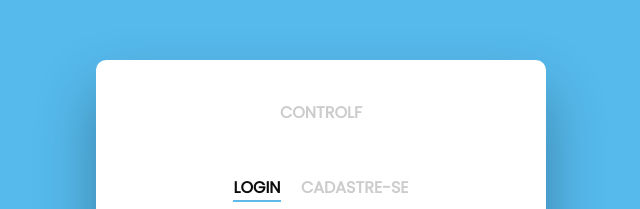
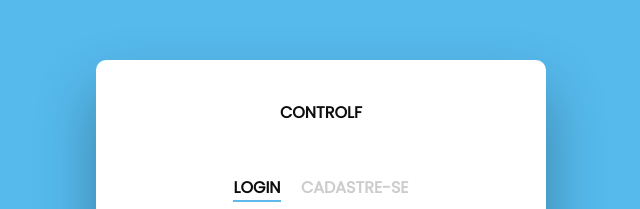
Before and after one commit to RodrigoLMF/Projeto-PDS, a plain HTML site: page index.html in a window 1280 px wide. Shown: the part 165-374 px from the top of the page, 319-959 px from the left. Drawn offline with Linux system fonts and the light colour scheme.

Commit message:
modificado arquivo stylesheet.css

```diff
--- a/css/stylesheet.css
+++ b/css/stylesheet.css
@@ -67,6 +67,10 @@ h2.inactive {
 h2.active {
   color: #0d0d0d;
   border-bottom: 2px solid #5fbae9;
+}
+
+h2.title {
+  color: #0d0d0d;
 }
 
 input[type=button], input[type=submit], input[type=reset]  {
```
